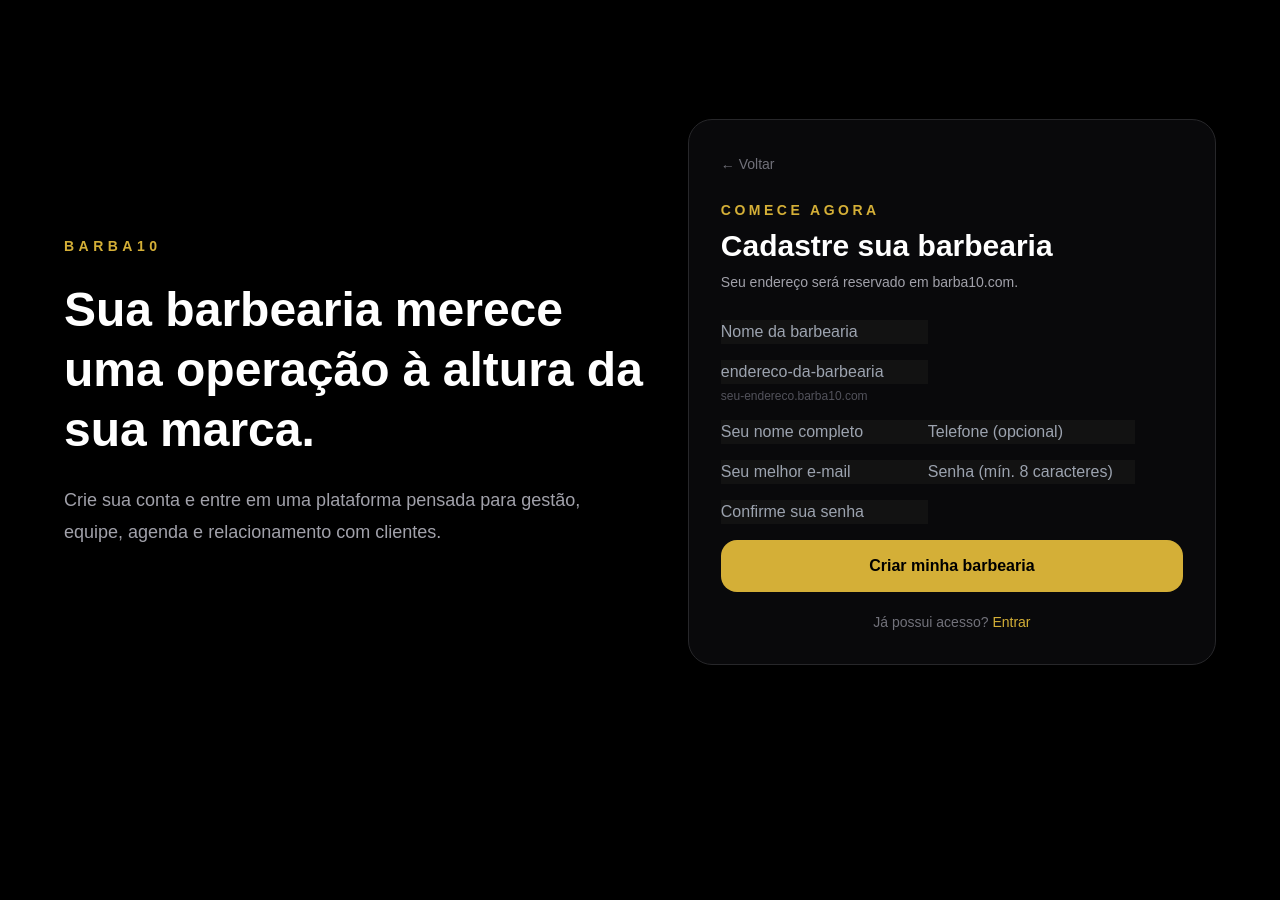
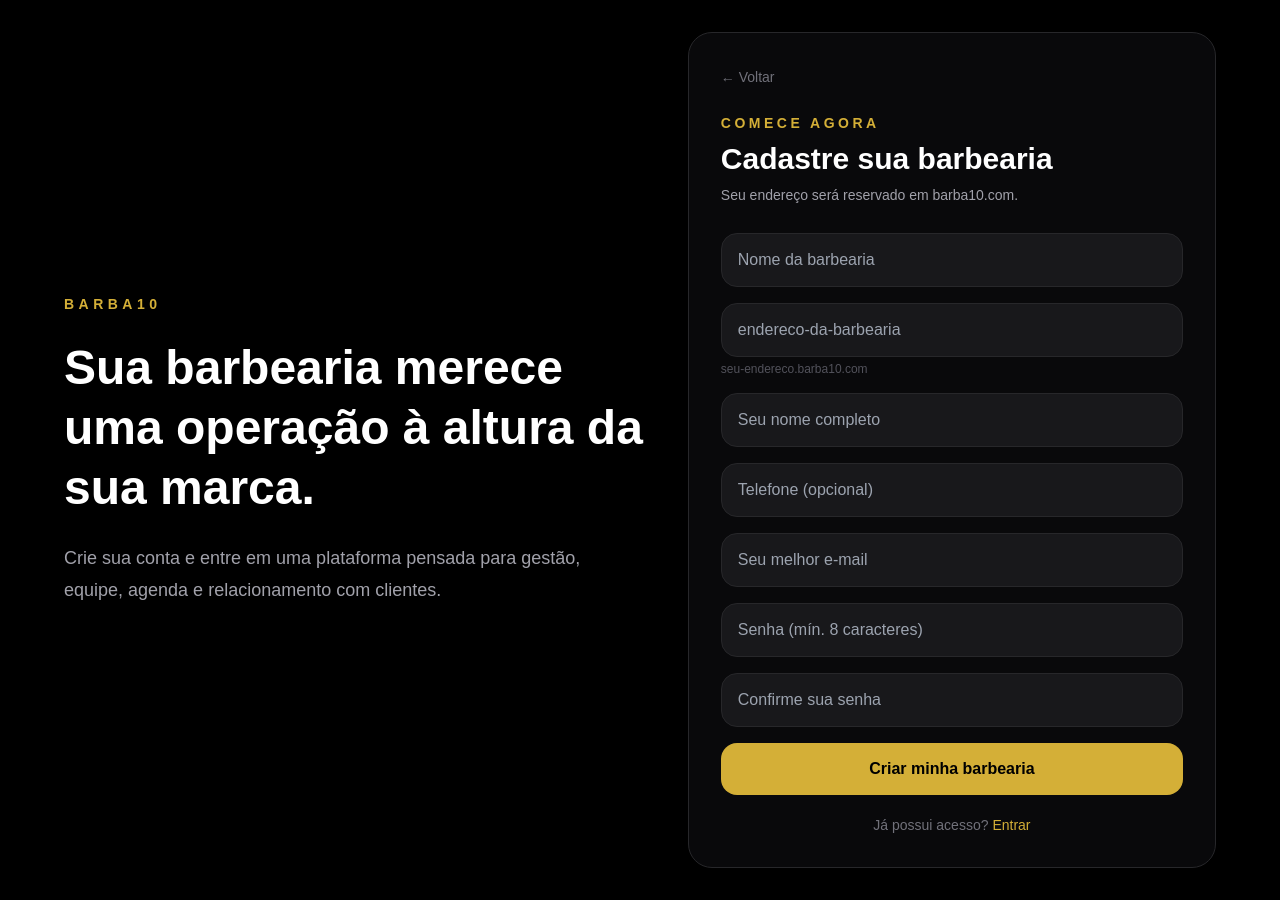
Before and after one commit to jadson007sm-dotcom/barba10, a Next.js app: page /cadastro in a window 1280 px wide. Before the commit the page ends 800 px from the top, so only its background shows below. Built offline with nearby package versions, Linux system fonts and the light colour scheme.

Commit message:
feat: completar experiência comercial e Power

```diff
--- a/app/globals.css
+++ b/app/globals.css
@@ -6,25 +6,45 @@
   color-scheme: dark;
 }
 
-* {
-  box-sizing: border-box;
-}
-
-html,
-body {
-  min-height: 100%;
+html {
+  scroll-behavior: smooth;
 }
 
 body {
   margin: 0;
-  background: #000;
-  color: #fff;
+  background: #070707;
   font-family: Arial, Helvetica, sans-serif;
-  -webkit-font-smoothing: antialiased;
-  text-rendering: optimizeLegibility;
 }
 
-a {
-  color: inherit;
-  text-decoration: none;
+.input {
+  width: 100%;
+  border-radius: 1rem;
+  border: 1px solid #27272a;
+  background: #18181b;
+  padding: 0.875rem 1rem;
+  color: white;
+  outline: none;
 }
+
+.input:focus {
+  border-color: #d4af37;
+}
+
+.notice-error,
+.notice-success {
+  border-radius: 1rem;
+  padding: 0.75rem 1rem;
+  font-size: 0.875rem;
+}
+
+.notice-error {
+  border: 1px solid #7f1d1d;
+  background: rgba(69, 10, 10, 0.45);
+  color: #fecaca;
+}
+
+.notice-success {
+  border: 1px solid rgba(212, 175, 55, 0.35);
+  background: rgba(212, 175, 55, 0.08);
+  color: #f5e6a8;
+}
```
